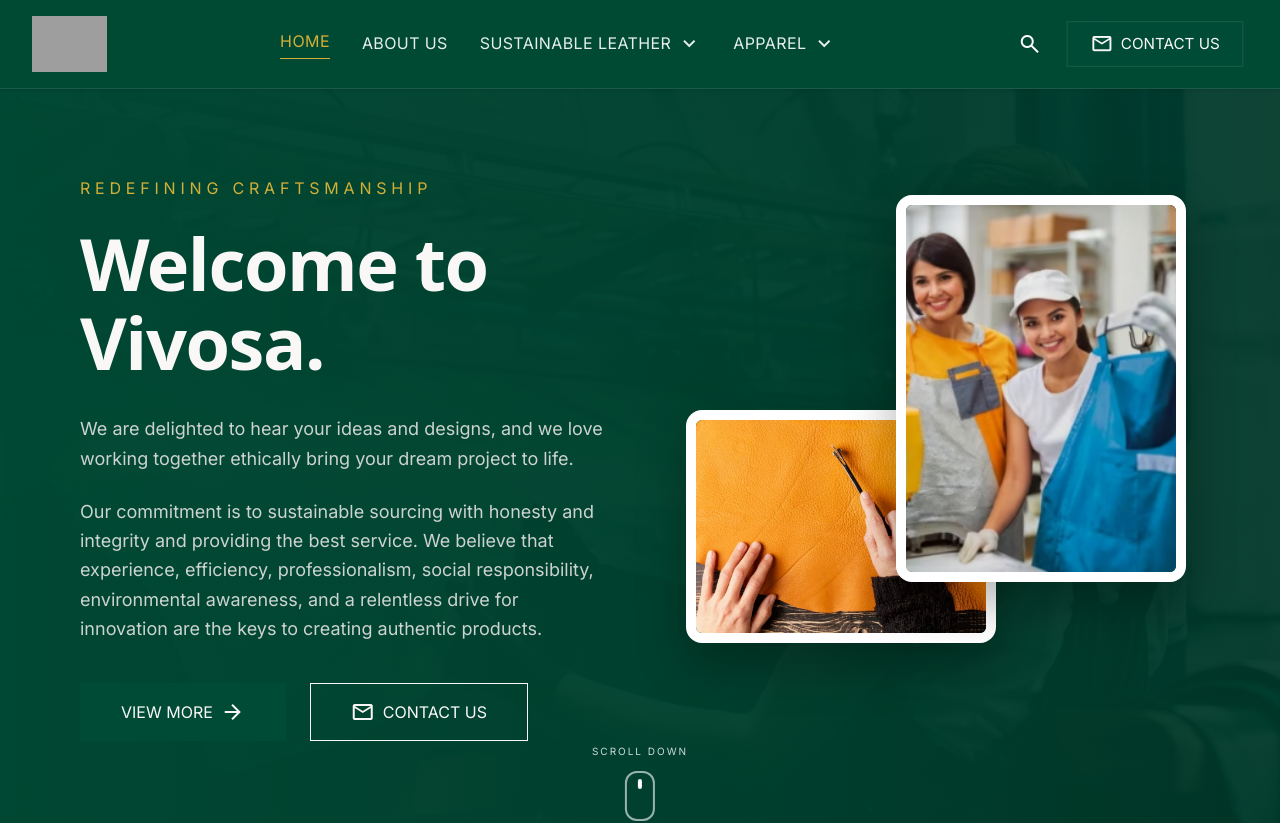
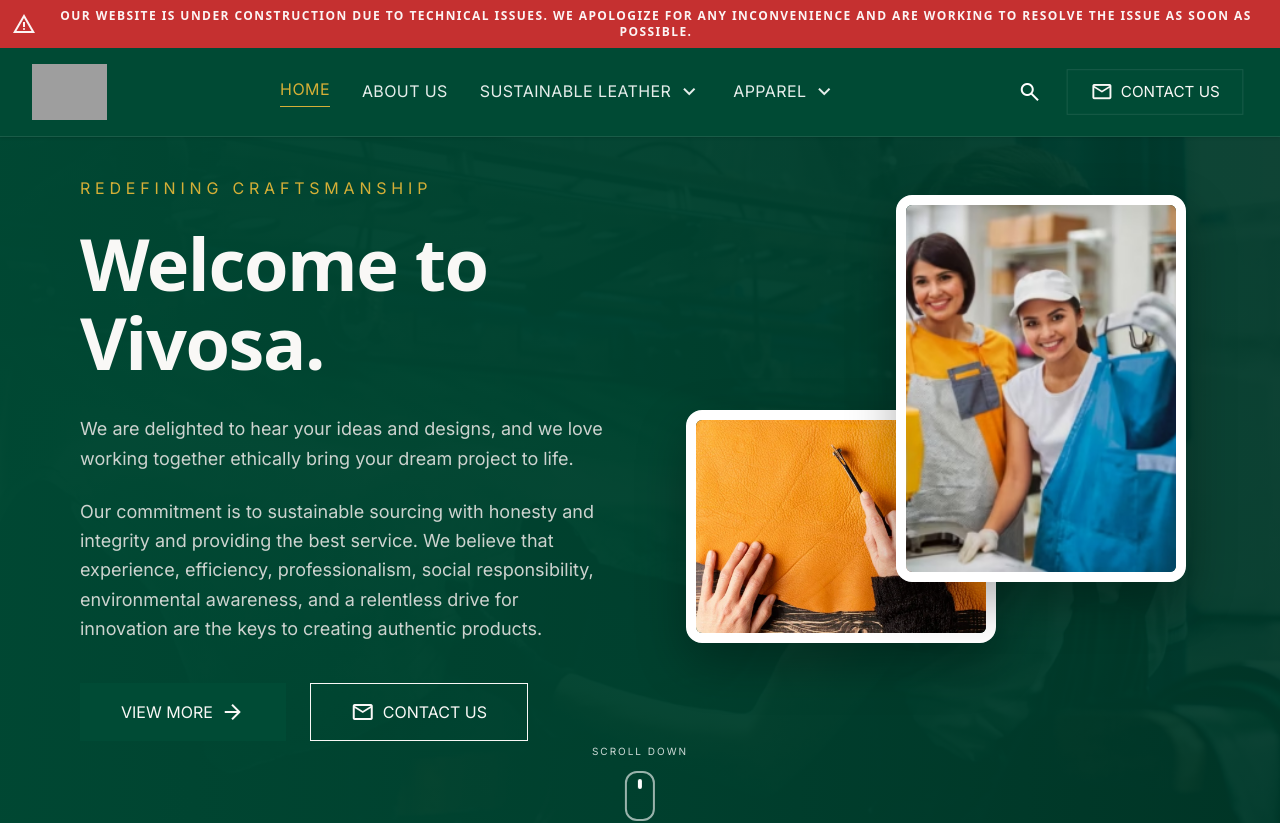
Before and after one commit to tawsif0/vivosa, a React (Vite) app in the folder client/: page / in a window 1280 px wide. Shown: the top 823 px of the page. Built offline with nearby package versions, Linux system fonts and the light colour scheme; grey boxes are pictures that could not be loaded.

Commit message:
feat: add construction notice banner to Navbar for user awareness

```diff
--- a/client/src/components/Navbar.jsx
+++ b/client/src/components/Navbar.jsx
@@ -473,6 +473,14 @@
         }
       }}
     >
+      <div className="w-full bg-[#c53030] px-3 py-2 text-center text-[11px] sm:text-xs font-semibold uppercase tracking-[0.12em] text-white/95">
+        <span className="inline-flex items-center justify-center gap-2">
+          <span className="material-symbols-outlined text-[14px]">warning</span>
+          Our website is under construction due to technical issues. We
+          apologize for any inconvenience and are working to resolve the issue
+          as soon as possible.
+        </span>
+      </div>
 
       <div
         id="nav-container"
```
